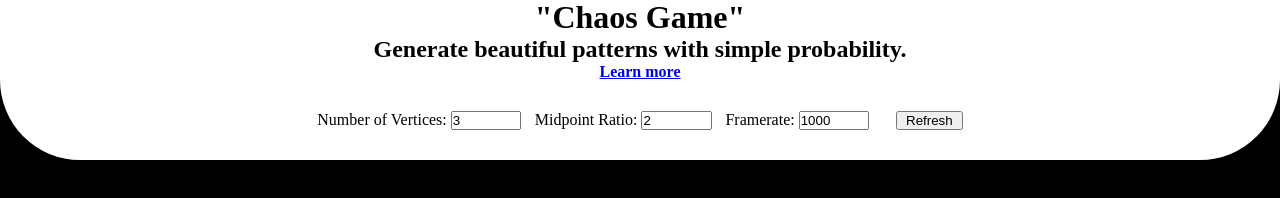
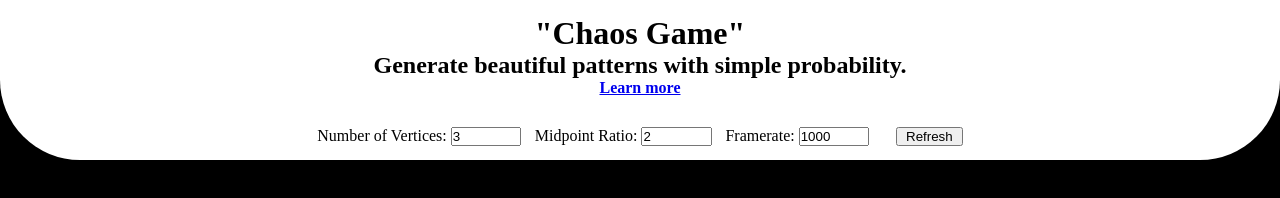
Before and after one commit to NoahSyn10/ghp-filehost, a plain HTML site: page fractals/index.html in a window 1280 px wide. Drawn offline with Linux system fonts and the light colour scheme.

Commit message:
fixed placement

```diff
--- a/fractals/index.html
+++ b/fractals/index.html
@@ -129,7 +129,7 @@
         }
         .title-box {
             width: 100vw;
-            height: 10vh;
+            height: 14vh;
             display: flex;
             flex-direction: column;
             align-items: center;
@@ -138,7 +138,7 @@
         }
         .options-box {
             width: 100vw;
-            height: 10vh;
+            height: 6vh;
             display: flex;
             flex-direction: row;
             flex-wrap: wrap;
```
